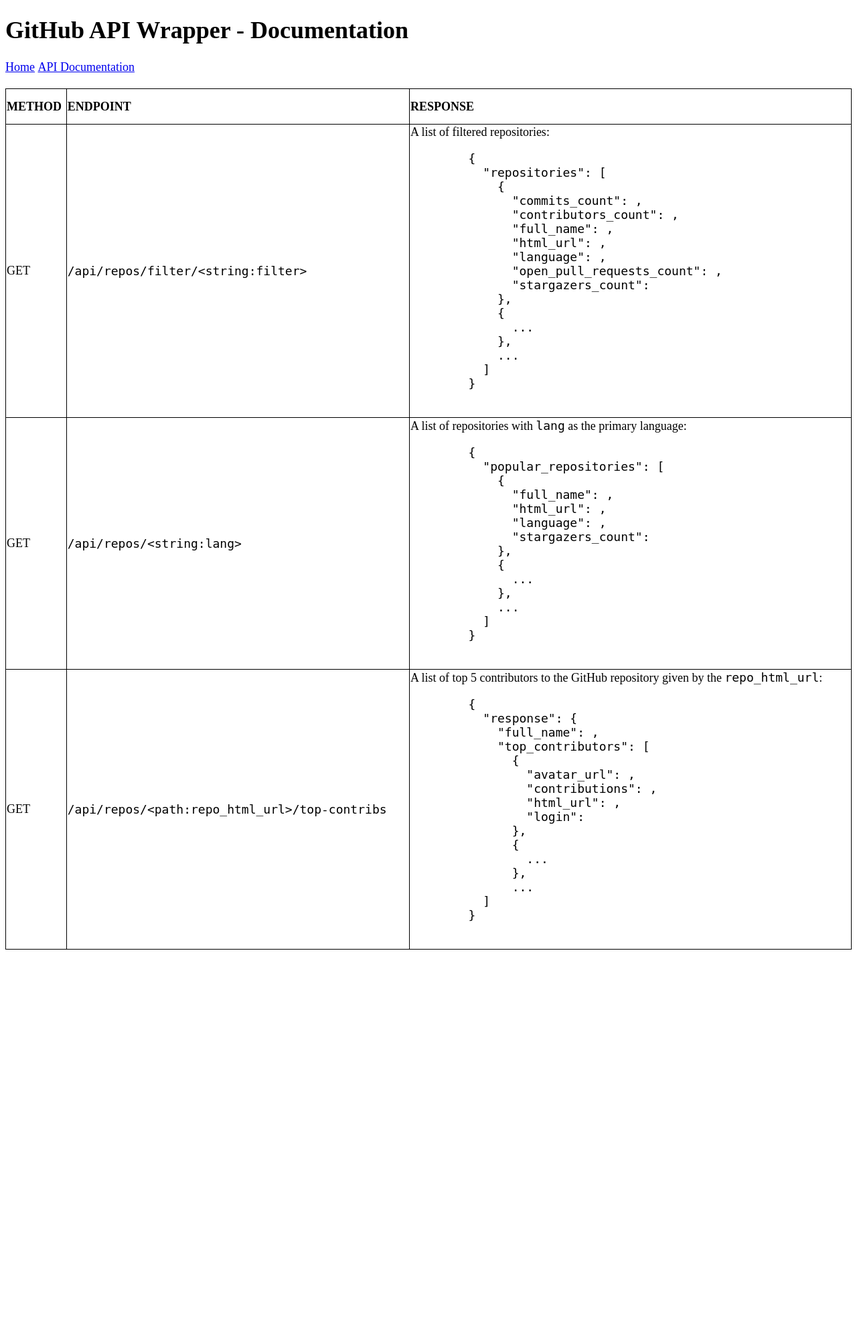
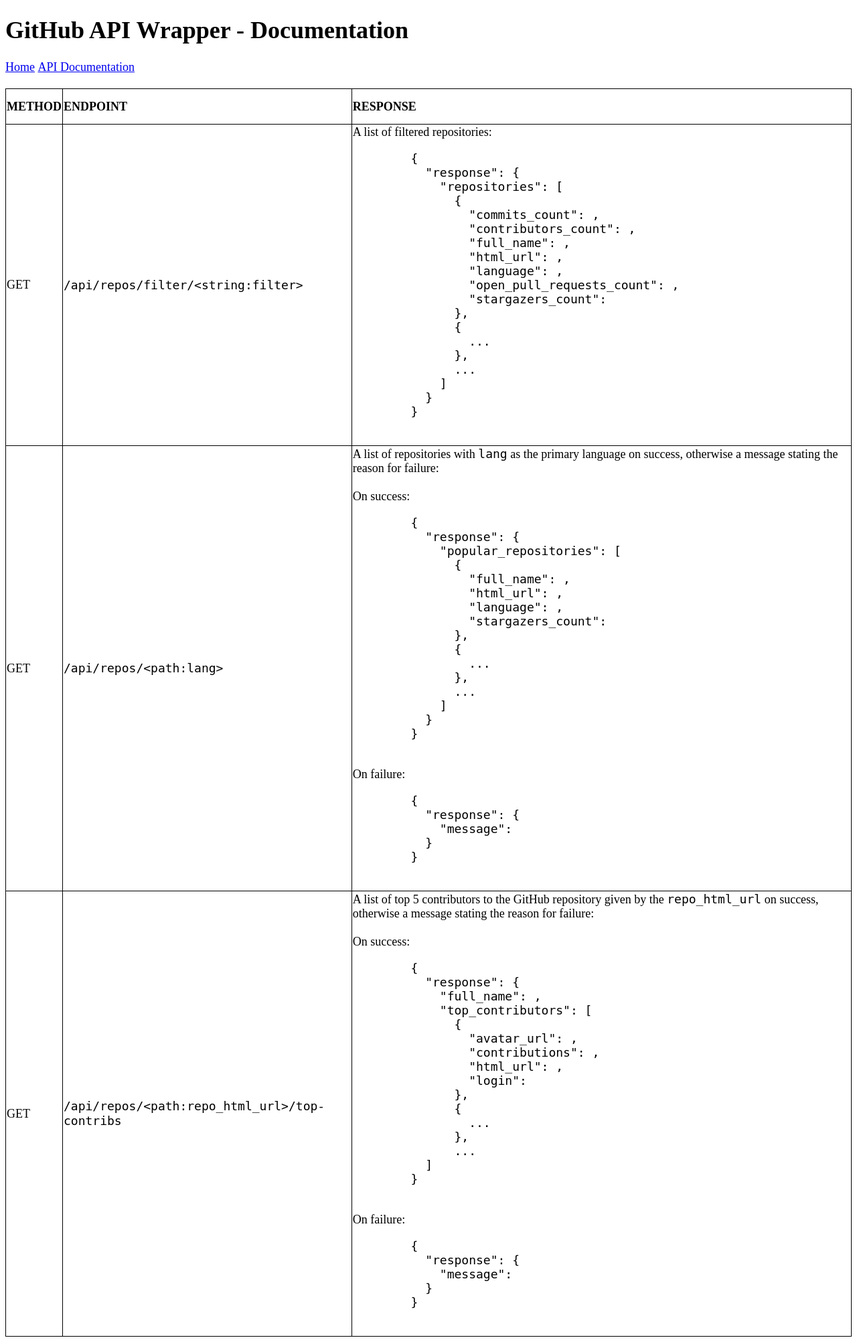
Before and after one commit to Animesh-Ghosh/GitHub-API-Wrapper, a Flask app: page /api in a window 1280 px wide. Shown: the whole page at 67% size. Before the commit the page ends 1418 px from the top, so only its background shows below. Run offline with Flask 2, Linux system fonts and the light colour scheme.

Commit message:
Update api.html template

```diff
--- a/GitHub-API-Wrapper/part_1.py
+++ b/GitHub-API-Wrapper/part_1.py
@@ -88,6 +88,7 @@
 
 def get_repo_info(repo):
     '''Get the repo info including number of stars, number of contributors and the
+
     primary language used.
     '''
     print(f'Getting info for {repo["full_name"]}.')
--- a/app.py
+++ b/app.py
@@ -39,7 +39,11 @@
                 key=lambda x: x['open_pull_requests_count'],
                 reverse=True
             )
-            return {'repositories': result}
+            return {
+                'response': {
+                    'repositories': result
+                }
+            }
 
         elif filter == 'commits':
             result = sorted(
@@ -47,7 +51,11 @@
                 key=lambda x: x['commits_count'],
                 reverse=True
             )
-            return {'repositories': result}
+            return {
+                'response': {
+                    'repositories': result
+                }
+            }
 
         elif filter == 'contribs':
             result = sorted(
@@ -55,7 +63,11 @@
                 key=lambda x: x['contributors_count'],
                 reverse=True
             )
-            return {'repositories': result}
+            return {
+                'response': {
+                    'repositories': result
+                }
+            }
 
         return {'fault': 'Invalid filter.'}
 
--- a/core.py
+++ b/core.py
@@ -46,7 +46,7 @@
     # get number of pages and fetch last page results
     try:
         last_page_url = res.links['last']['url']
-        print('Getting last page results.')
+        # print('Getting last page results.')
         num_pages = last_page_url.split('?')[-1].split('=')[-1]
 
         last_page_res = requests.get(url=last_page_url, headers=HEADERS)
@@ -57,12 +57,12 @@
 
     except KeyError:
         # no 'Link' header, only one page
-        print('No last page.')
+        # print('No last page.')
         return len(res.json())
 
 
 def get_repo_contrib_count(repo):
-    print('Getting contributors count.')
+    # print('Getting contributors count.')
 
     url = f'{repo["url"]}/contributors'
     res = requests.get(url=url, headers=HEADERS)
@@ -71,7 +71,7 @@
 
 
 def get_repo_open_pulls_count(repo):
-    print('Getting pull requests count.')
+    # print('Getting pull requests count.')
 
     url = f'{repo["url"]}/pulls?state=open'
     res = requests.get(url=url, headers=HEADERS)
@@ -80,7 +80,7 @@
 
 
 def get_repo_commits_count(repo):
-    print('Getting commits count.')
+    # print('Getting commits count.')
 
     url = f'{repo["url"]}/commits'
     res = requests.get(url=url, headers=HEADERS)
@@ -90,6 +90,7 @@
 
 def get_repo_info(repo):
     '''Get the repo info including number of stars, number of contributors and the
+
     primary language used.
     '''
     print(f'Getting info for {repo["full_name"]}.')
--- a/templates/api.html
+++ b/templates/api.html
@@ -14,6 +14,7 @@
         <code>
         <pre>
         {
+          "response": {
             "repositories": [
               {
                 "commits_count": ,
@@ -30,18 +31,21 @@
               ...
             ]
           }
+        }
       </pre>
       </code>
       </td>
     </tr>
     <tr>
       <td>GET</td>
-      <td><code>/api/repos/&lt;string:lang&gt;</code></td>
+      <td><code>/api/repos/&lt;path:lang&gt;</code></td>
       <td>
-        A list of repositories with <code>lang</code> as the primary language:<br/>
+        A list of repositories with <code>lang</code> as the primary language on success, otherwise a message stating the reason for failure:<br/><br/>
+        On success:<br/>
         <code>
         <pre>
         {
+          "response": {
             "popular_repositories": [
               {
                 "full_name": ,
@@ -55,6 +59,17 @@
               ...
             ]
           }
+        }
+      </pre>
+      </code>
+      On failure:<br/>
+      <code>
+      <pre>
+        {
+          "response": {
+            "message":
+          }
+        }
       </pre>
       </code>
       </td>
@@ -63,7 +78,8 @@
       <td>GET</td>
       <td><code>/api/repos/&lt;path:repo_html_url&gt;/top-contribs</code></td>
       <td>
-        A list of top 5 contributors to the GitHub repository given by the <code>repo_html_url</code>:<br/>
+        A list of top 5 contributors to the GitHub repository given by the <code>repo_html_url</code> on success, otherwise a message stating the reason for failure:<br/><br/>
+        On success:<br/>
         <code>
         <pre>
         {
@@ -84,6 +100,16 @@
         }
       </pre>
       </code>
+      On failure:<br/>
+      <code>
+      <pre>
+        {
+          "response": {
+            "message":
+          }
+        }
+      </pre>
+      </code>
       </td>
     </tr>
   </table>{% endblock content %}
```
Also changed, not shown: static/index.js (+6 -5 lines). Lines whose indentation alone changed are shown as unchanged.
